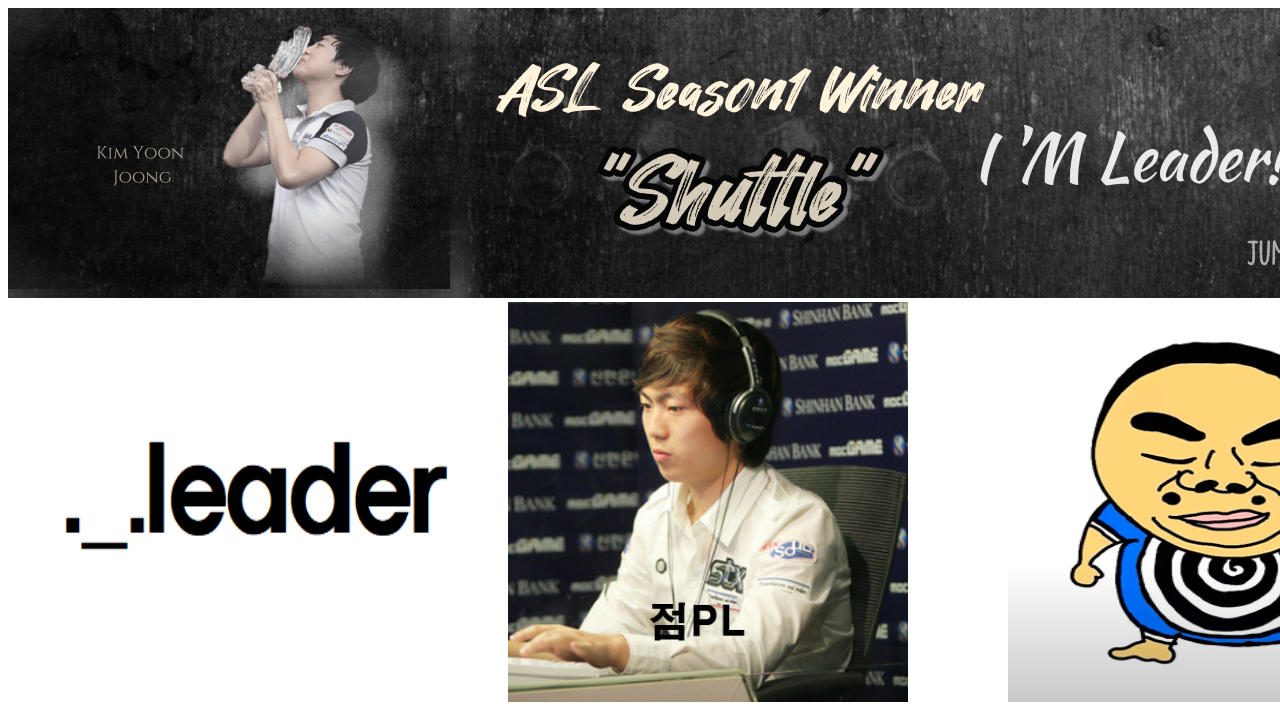
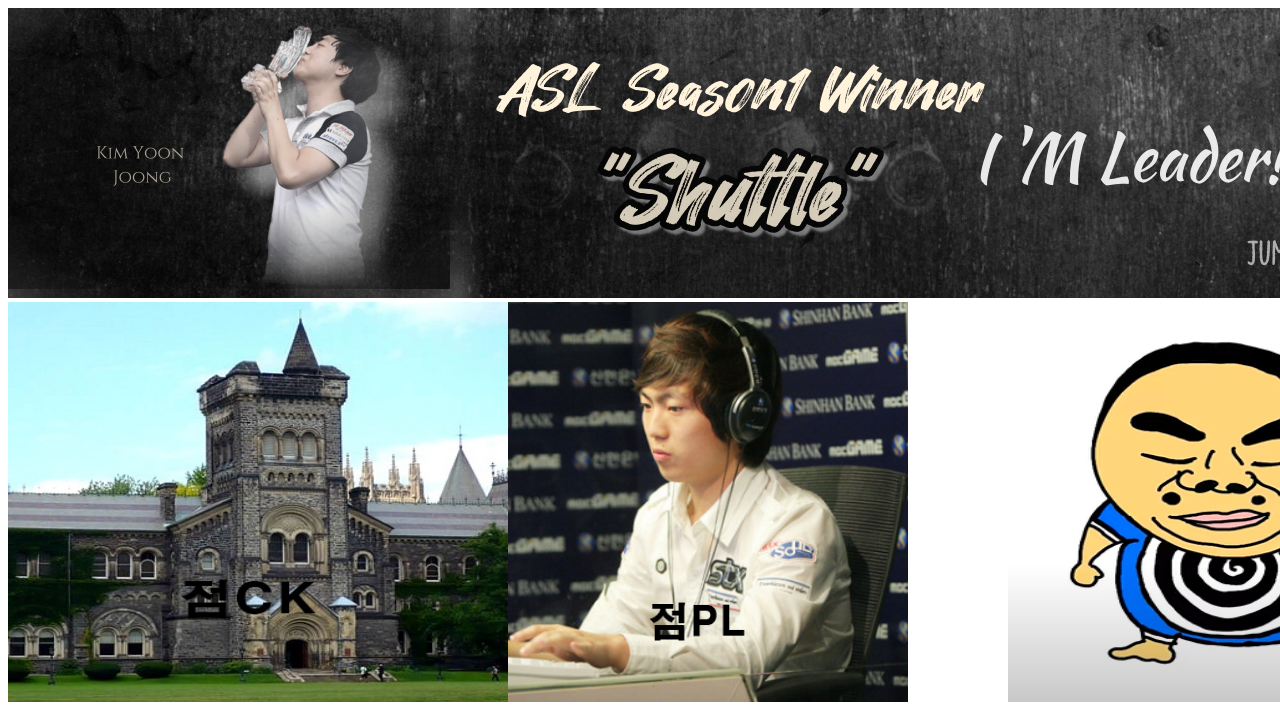
Before and after one commit to youngduck/SHUTTLE.html, a plain HTML site: page index.html in a window 1280 px wide. Shown: the top 711 px of the page. Drawn offline with Linux system fonts and the light colour scheme.

```diff
--- a/index.html
+++ b/index.html
@@ -3,6 +3,7 @@
     <head>
         <title>Shuttle</title>
         <meta charset = "utf-8">
+        <link rel="shortcut icon" href = "photos/shuttle.ico">
         <style>
 
             #menu{
@@ -21,7 +22,7 @@
     <body>
         <a href = "index.html"><img src = "photos/대문.png"></a>
         <div id = "menu">
-            <a href = "ck.html"><img src = "photos/jumleader.png" width=500px; height=400px;></a>
+            <a href = "ck.html"><img src = "photos/university.jpg" width=500px; height=400px;></a>
             <a href = "pl.html"><img src = "photos/jum2.png" width = 400px; height = 400px;></a>
             <a href = "pl.html"><img src = "photos/점륙챙이.png" width = 400px; height = 400px;></a>
             <a href = "timer.html"><img src = "photos/점륙챙이.png" width = 400px; height = 400px;></a>
```
Also changed, not shown: ck.html (+1 -1 lines), pl.html (+2 -2 lines), timer.html (+1 -0 lines), photos/shuttle.ico (added), photos/shuttle.png (added), photos/university.jpg (added), photos/점륙챙이 - 복사본.png (renamed from 점륙챙이 - 복사본.png), 1 other file.
